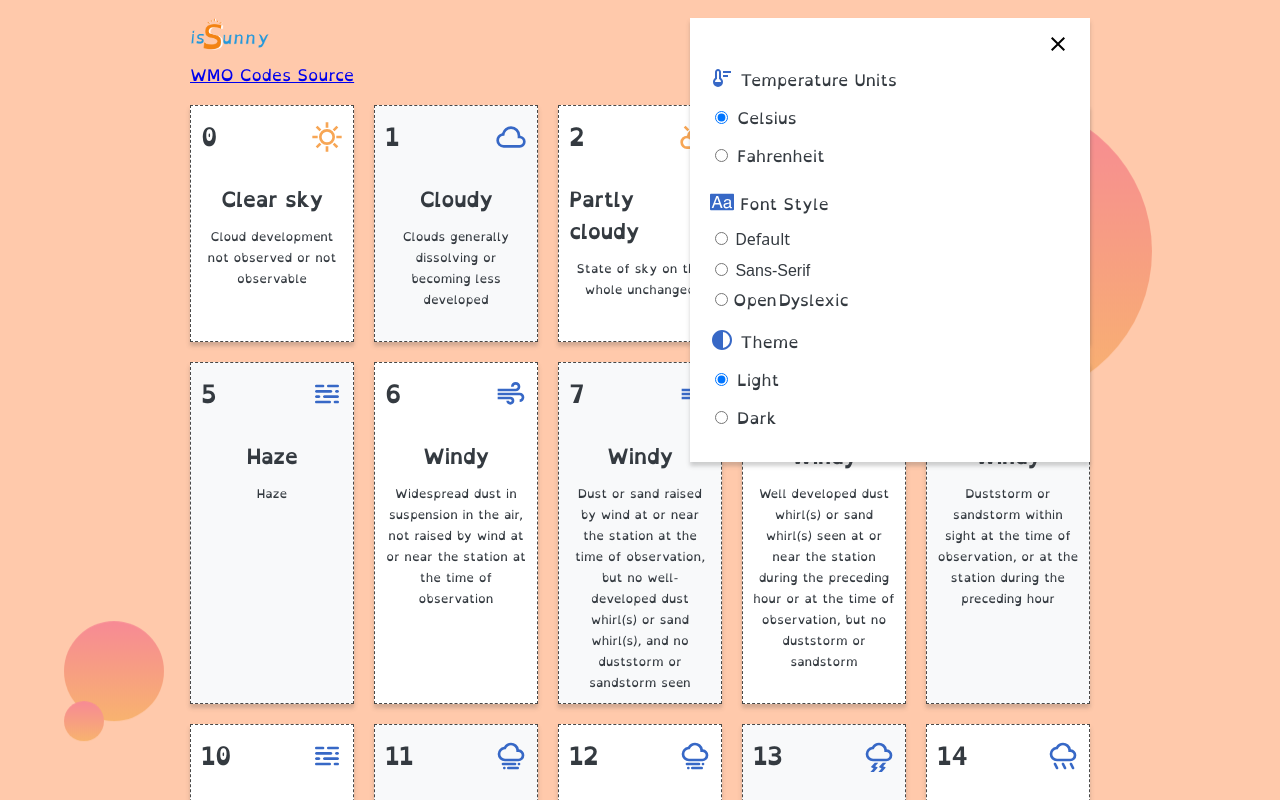
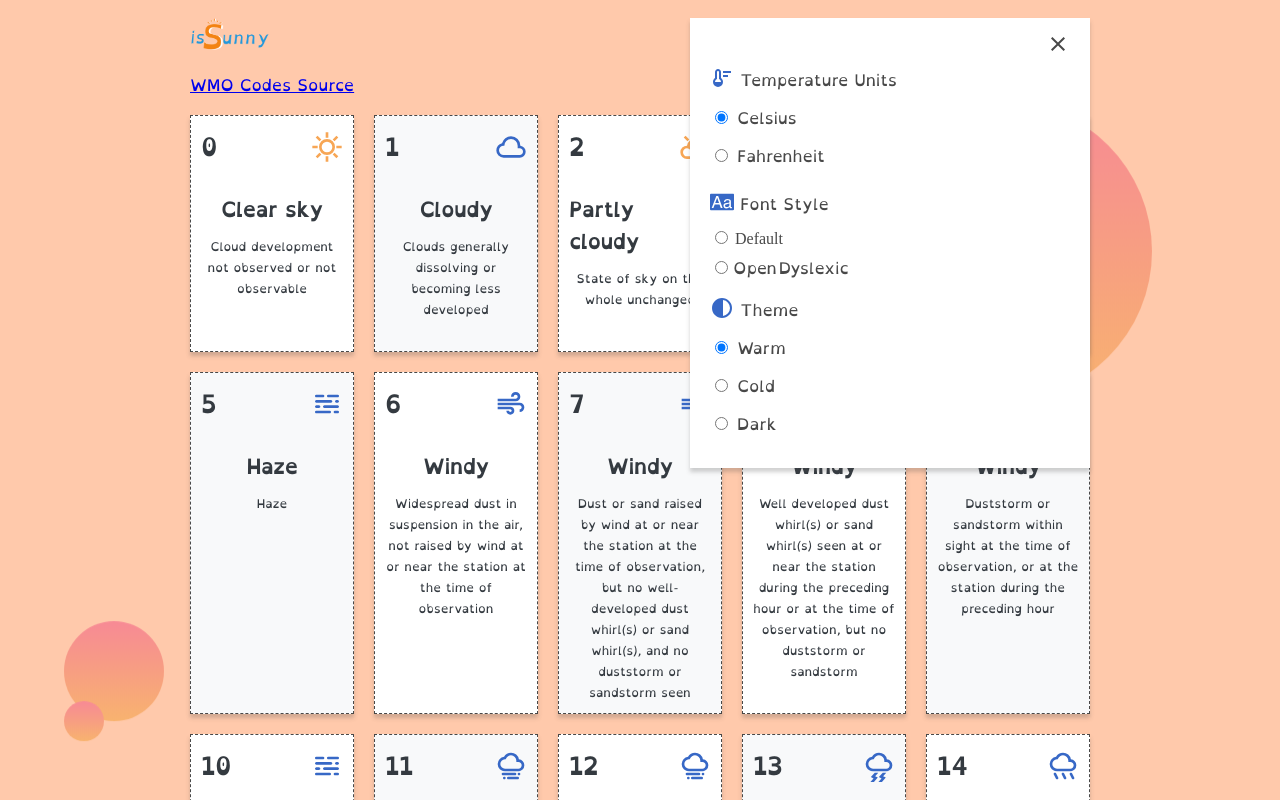
Before and after one commit to GuilhermeCampano/weather-app, a SvelteKit app: page /code in a window 1280 px wide. Both pictures are taken after a click on the button 1078 px from the left and 34 px from the top of the page. Shown: the top 800 px of the page. Built offline with nearby package versions, Linux system fonts and the light colour scheme.

Commit message:
Add Dark mode

```diff
--- a/src/lib/components/LocationSearch/AutocompleteInput.svelte
+++ b/src/lib/components/LocationSearch/AutocompleteInput.svelte
@@ -69,6 +69,7 @@
 		position: relative;
 	}
 	.autocomplete__input {
+		color: inherit;
 		background-color: var(--color-background-off-white);
 		box-shadow: var(--box-shadow);
 		width: 100%;
--- a/src/lib/components/LocationSearch/LocationSearch.svelte
+++ b/src/lib/components/LocationSearch/LocationSearch.svelte
@@ -85,6 +85,7 @@
 		flex-direction: column;
 		flex-flow: wrap;
 		column-gap: var(--spacing-md);
+		color: var(--color-text);
 	}
 	.search__autocomplete {
 		flex: 1 0 300px;
--- a/src/lib/components/LocationSearch/PreciseLocationButton.svelte
+++ b/src/lib/components/LocationSearch/PreciseLocationButton.svelte
@@ -41,6 +41,7 @@
 		font-weight: var(--font-weight-regular);
 		font-family: inherit;
 		margin-top: var(--spacing-md);
+		color: var(--color-text);
 	}
 
 	.precise-location:hover .precise-location__text {
--- a/src/lib/components/SettingsMenu/SettingsMenu.svelte
+++ b/src/lib/components/SettingsMenu/SettingsMenu.svelte
@@ -53,6 +53,7 @@
 	.settings {
 		position: relative;
 		display: inline-block;
+		color: var(--color-text);
 	}
 
 	.settings__button {
@@ -60,6 +61,7 @@
 		background: none;
 		border: none;
 		padding: 0;
+		color: var(--color-text);
 	}
 	.settings__button--close {
 		width: 100%;
--- a/src/lib/components/SettingsMenu/SettingsOptions.svelte
+++ b/src/lib/components/SettingsMenu/SettingsOptions.svelte
@@ -71,15 +71,6 @@
 				on:change={handleFontChange}
 			/> Default
 		</label>
-		<label class="options__font--sans-serif">
-			<input
-				type="radio"
-				name="font"
-				value="sans-serif"
-				bind:group={$font}
-				on:change={handleFontChange}
-			/> Sans-Serif
-		</label>
 		<label class="options__font--dyslexic">
 			<input
 				type="radio"
@@ -99,17 +90,27 @@
 			<input
 				type="radio"
 				name="theme"
-				value="light"
+				value="warm"
 				bind:group={$theme}
 				on:change={handleThemeChange}
 			/>
-			Light
+			Warm
 		</label>
 		<label>
 			<input
 				type="radio"
 				name="theme"
-				value="dark"
+				value="cold-theme"
+				bind:group={$theme}
+				on:change={handleThemeChange}
+			/>
+			Cold
+		</label>
+		<label>
+			<input
+				type="radio"
+				name="theme"
+				value="dark-theme"
 				bind:group={$theme}
 				on:change={handleThemeChange}
 			/>
@@ -138,10 +139,7 @@
 	}
 
 	.options__font--default {
-		font-family: 'system-ui';
+		font-family: 'system-ui, sans-serif';
 	}
 
-	.options__font--sans-serif {
-		font-family: sans-serif;
-	}
 </style>
--- a/src/lib/stores/user-settings.store.ts
+++ b/src/lib/stores/user-settings.store.ts
@@ -5,7 +5,7 @@ const isBrowser = typeof window !== 'undefined';
 const initialPreferences = {
   units: isBrowser ? localStorage.getItem('units') || 'metric' : 'metric',
   font: isBrowser ? localStorage.getItem('font') || '' : '',
-  theme: isBrowser ? localStorage.getItem('theme') || 'light' : 'light',
+  theme: isBrowser ? localStorage.getItem('theme') || 'warm' : 'warm',
   language: isBrowser ? localStorage.getItem('language') || 'en' : 'en',
 };
 
@@ -21,5 +21,8 @@ language.subscribe(value => localStorage.setItem('language', value));
     localStorage.setItem('font', value);
     document.body.style.fontFamily = `${value}`
   });
-  theme.subscribe(value => localStorage.setItem('theme', value));
+  theme.subscribe(value => {
+    localStorage.setItem('theme', value);
+    document.documentElement.setAttribute('data-theme', value);
+  });
 }
--- a/src/routes/+layout.svelte
+++ b/src/routes/+layout.svelte
@@ -21,7 +21,7 @@
 		justify-content: space-between;
 		align-items: start;
 		height: min-content;
-		margin-bottom: var(--spacing-sm);
+		margin-bottom: var(--spacing-md);
 	}
 
 	.header__logo {
--- a/static/styles.css
+++ b/static/styles.css
@@ -3,6 +3,10 @@
 @import './styles/skeleton.css';
 @import './styles/fonts.css';
 
+
+html {
+  scrollbar-color: unset;
+}
 
 body {
   background-color: var(--color-primary);
@@ -13,21 +17,11 @@ body {
   width: 100%;
   max-width: 920px;
   margin-inline: auto;
-  scrollbar-color: var(--color-primary) var(--color-background-light);
+  scrollbar-color: var(--color-icon-tertiary) var(--color-background-light);
+  transition: background-color 0.3s ease;
 }
 
 
-
-@media (prefers-color-scheme: dark) {
-  body {
-    --color-primary: #C7D9EE;
-    --color-secondary: #8AF7F0;
-    --color-tertiary: #6F9DF8;
-    --color-background-off-white: #eef4fa;
-    scrollbar-color: var(--color-tertiary) var(--color-background-light);
-
-  }
-}
 
 * {
   box-sizing: border-box;
--- a/static/styles/variables.css
+++ b/static/styles/variables.css
@@ -42,3 +42,28 @@
   --line-height: 1.6;
   --letter-spacing: 0.1rem;
 }
+
+
+html[data-theme="cold-theme"] {
+  --color-primary: #C7D9EE;
+  --color-secondary: #8AF7F0;
+  --color-tertiary: #6F9DF8;
+  --color-background-off-white: #eef4fa;
+}
+
+html[data-theme="dark-theme"] {
+  --color-background: #000000;
+  --color-background-light: #27292b;
+  --color-background-off-white: #101019;
+  --color-background-transparent: rgb(34 34 34 / 97%);
+
+  --color-text: #FFFFFF;
+  --color-text-dark: #FFFFFF;
+  --color-shadow: #ffc0812b;
+
+  --color-primary: #343a40;
+  --color-secondary: #ff9400;
+  --color-tertiary: #bfbfbf;
+  scrollbar-color: unset;
+
+}
```
